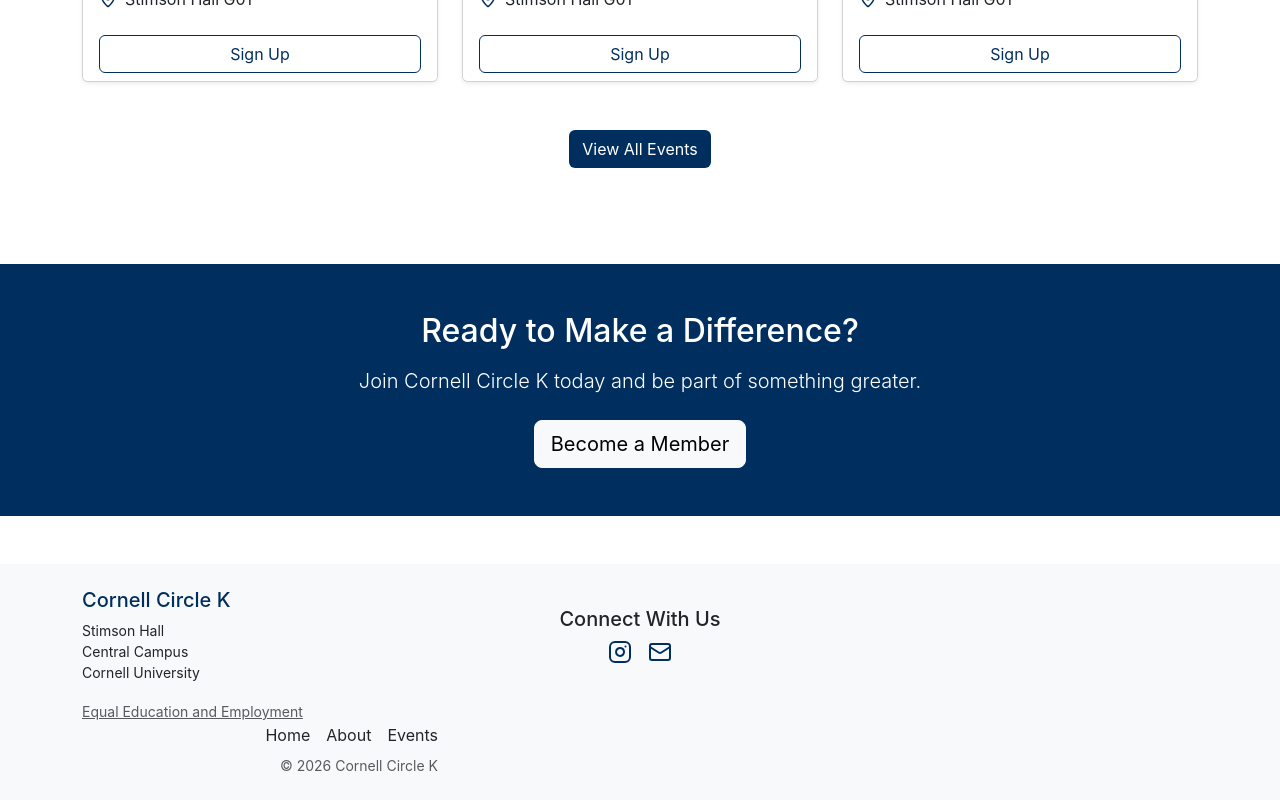
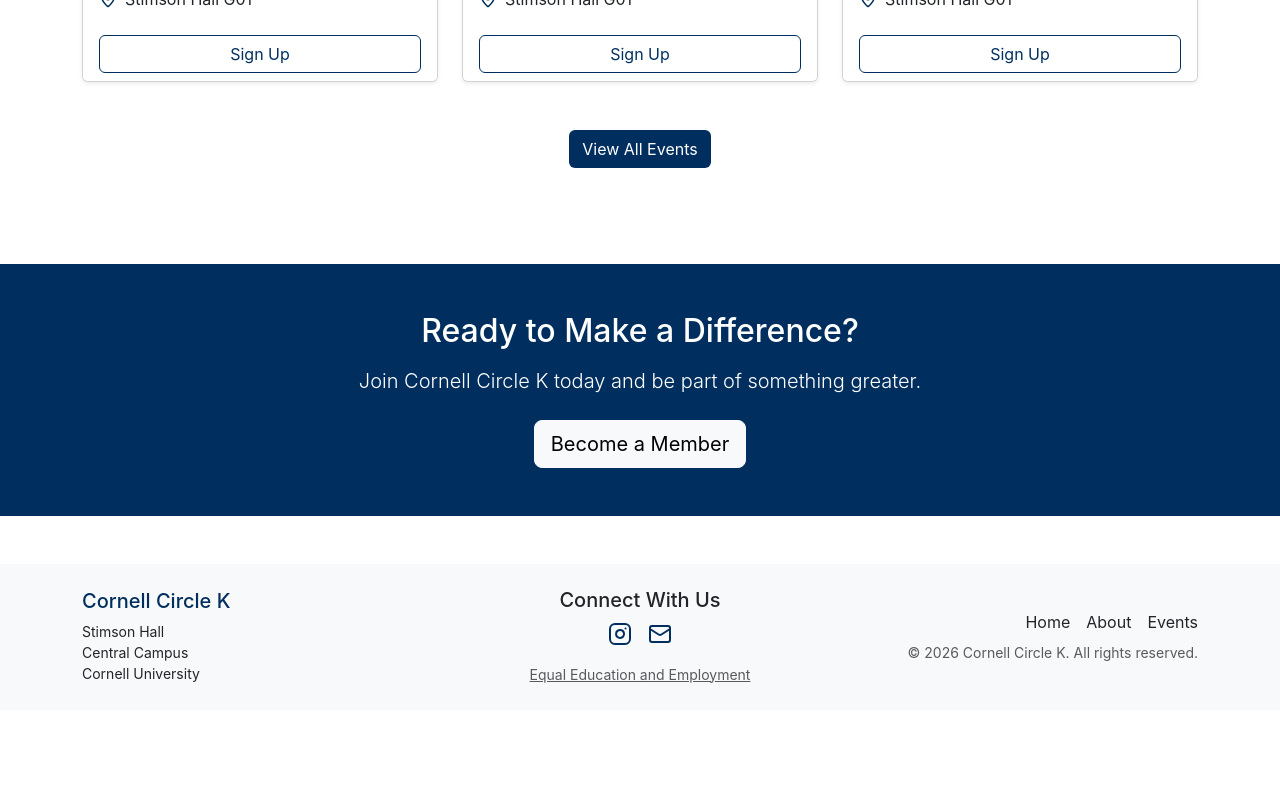
Before and after one commit to cornellcirclek/circlek-website-main, a React (Create React App) app: page / in a window 1280 px wide. Shown: the part 1412-2212 px from the top of the page. After the commit the page ends 2122 px from the top, so only its background shows below. Built offline with nearby package versions, Linux system fonts and the light colour scheme.

Commit message:
Actual Equal Opportunity

```diff
--- a/src/components/Layout.jsx
+++ b/src/components/Layout.jsx
@@ -87,10 +87,17 @@
       <footer className="py-4 bg-light mt-5">
       <Container>
         <Row className="align-items-center">
+          {/* Column 1: Organization Address */}
           <Col md={4} className="text-center text-md-start mb-3 mb-md-0">
             <h5 style={{ color: CKIBlue }}>Cornell Circle K</h5>
-              <p className="mb-0 small">Stimson Hall<br />Central Campus<br />Cornell University</p>
+            <p className="mb-0 small">
+              Stimson Hall<br />
+              Central Campus<br />
+              Cornell University
+            </p>
           </Col>
+
+          {/* Column 2: Social Links & Compliance Link */}
           <Col md={4} className="text-center mb-3 mb-md-0">
             <h5>Connect With Us</h5>
             <div className="d-flex justify-content-center">
@@ -101,8 +108,8 @@
                 className="mx-2"
                 aria-label="Instagram"
                 style={socialIconContainerStyle}
-                  onMouseOver={(e) => e.currentTarget.style.transform = 'scale(1.1) translateY(-2px)'}
-                  onMouseOut={(e) => e.currentTarget.style.transform = 'scale(1) translateY(0)'}
+                onMouseOver={(e) => (e.currentTarget.style.transform = 'scale(1.1) translateY(-2px)')}
+                onMouseOut={(e) => (e.currentTarget.style.transform = 'scale(1) translateY(0)')}
               >
                 <Instagram {...socialIconStyle} />
               </a>
@@ -111,13 +118,13 @@
                 className="mx-2"
                 aria-label="Email"
                 style={socialIconContainerStyle}
-                  onMouseOver={(e) => e.currentTarget.style.transform = 'scale(1.1) translateY(-2px)'}
-                  onMouseOut={(e) => e.currentTarget.style.transform = 'scale(1) translateY(0)'}
+                onMouseOver={(e) => (e.currentTarget.style.transform = 'scale(1.1) translateY(-2px)')}
+                onMouseOut={(e) => (e.currentTarget.style.transform = 'scale(1) translateY(0)')}
               >
                 <Mail {...socialIconStyle} />
               </a>
             </div>
-            </Col>
+
             {/* Equal Education and Employment Link */}
             <div className="mt-3">
               <a
@@ -129,38 +136,24 @@
                 Equal Education and Employment
               </a>
             </div>
+          </Col>
 
+          {/* Column 3: Quick Navigation */}
           <Col md={4} className="text-center text-md-end">
             <div className="mb-2">
-                <Link
-                  to="/"
-                  className="text-decoration-none text-dark me-3"
-                  style={socialIconContainerStyle}
-                  onMouseOver={(e) => e.currentTarget.style.transform = 'scale(1.05) translateY(-1px)'}
-                  onMouseOut={(e) => e.currentTarget.style.transform = 'scale(1) translateY(0)'}
-                >
+              <Link to="/" className="text-decoration-none text-dark me-3">
                 Home
               </Link>
-                <Link
-                  to="/about"
-                  className="text-decoration-none text-dark me-3"
-                  style={socialIconContainerStyle}
-                  onMouseOver={(e) => e.currentTarget.style.transform = 'scale(1.05) translateY(-1px)'}
-                  onMouseOut={(e) => e.currentTarget.style.transform = 'scale(1) translateY(0)'}
-                >
+              <Link to="/about" className="text-decoration-none text-dark me-3">
                 About
               </Link>
-                <Link
-                  to="/events"
-                  className="text-decoration-none text-dark"
-                  style={socialIconContainerStyle}
-                  onMouseOver={(e) => e.currentTarget.style.transform = 'scale(1.05) translateY(-1px)'}
-                  onMouseOut={(e) => e.currentTarget.style.transform = 'scale(1) translateY(0)'}
-                >
+              <Link to="/events" className="text-decoration-none text-dark">
                 Events
               </Link>
             </div>
-              <p className="mb-0 small text-muted">© {currentYear} Cornell Circle K</p>
+            <p className="small text-muted mb-0">
+              &copy; {new Date().getFullYear()} Cornell Circle K. All rights reserved.
+            </p>
           </Col>
         </Row>
       </Container>
```
Lines whose indentation alone changed are shown as unchanged.
